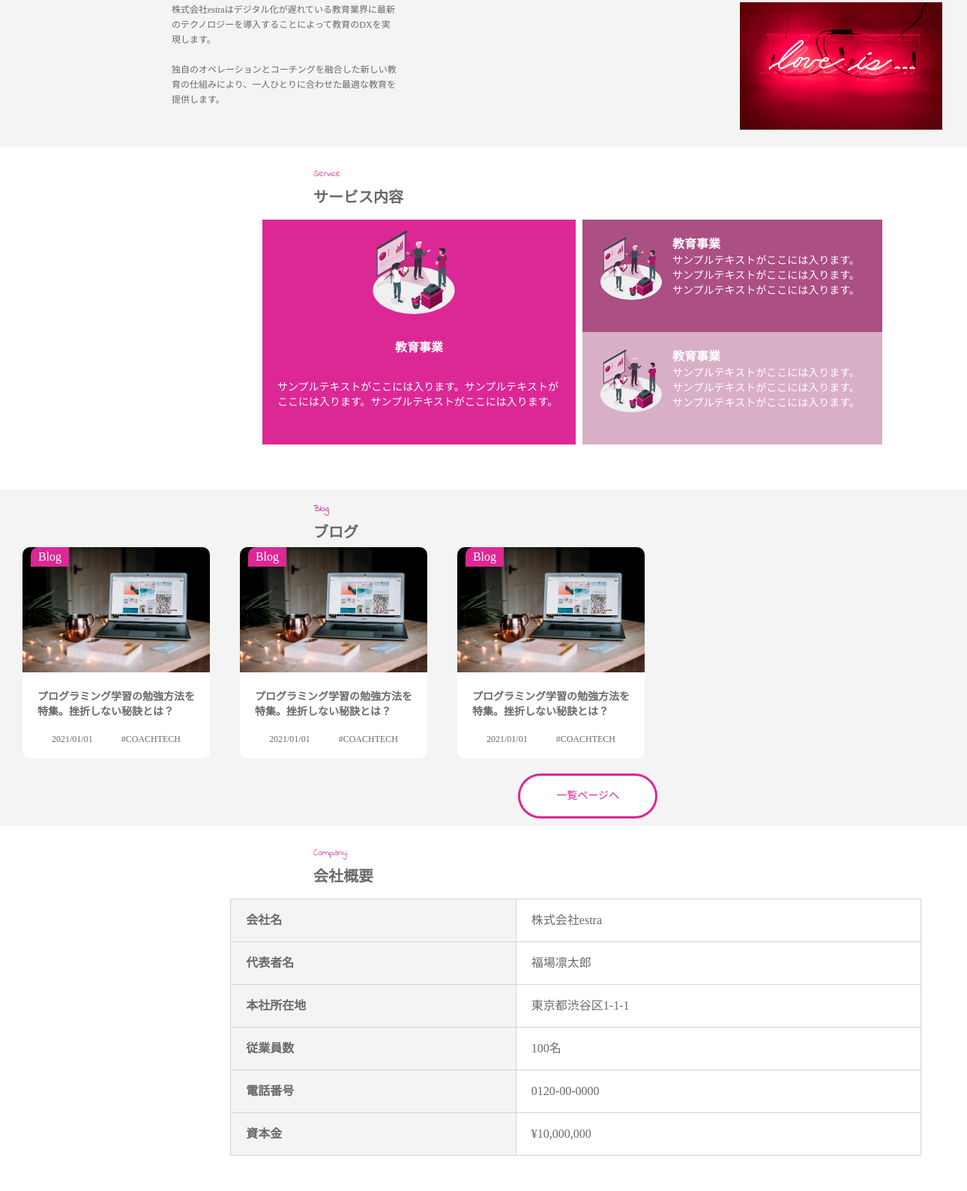
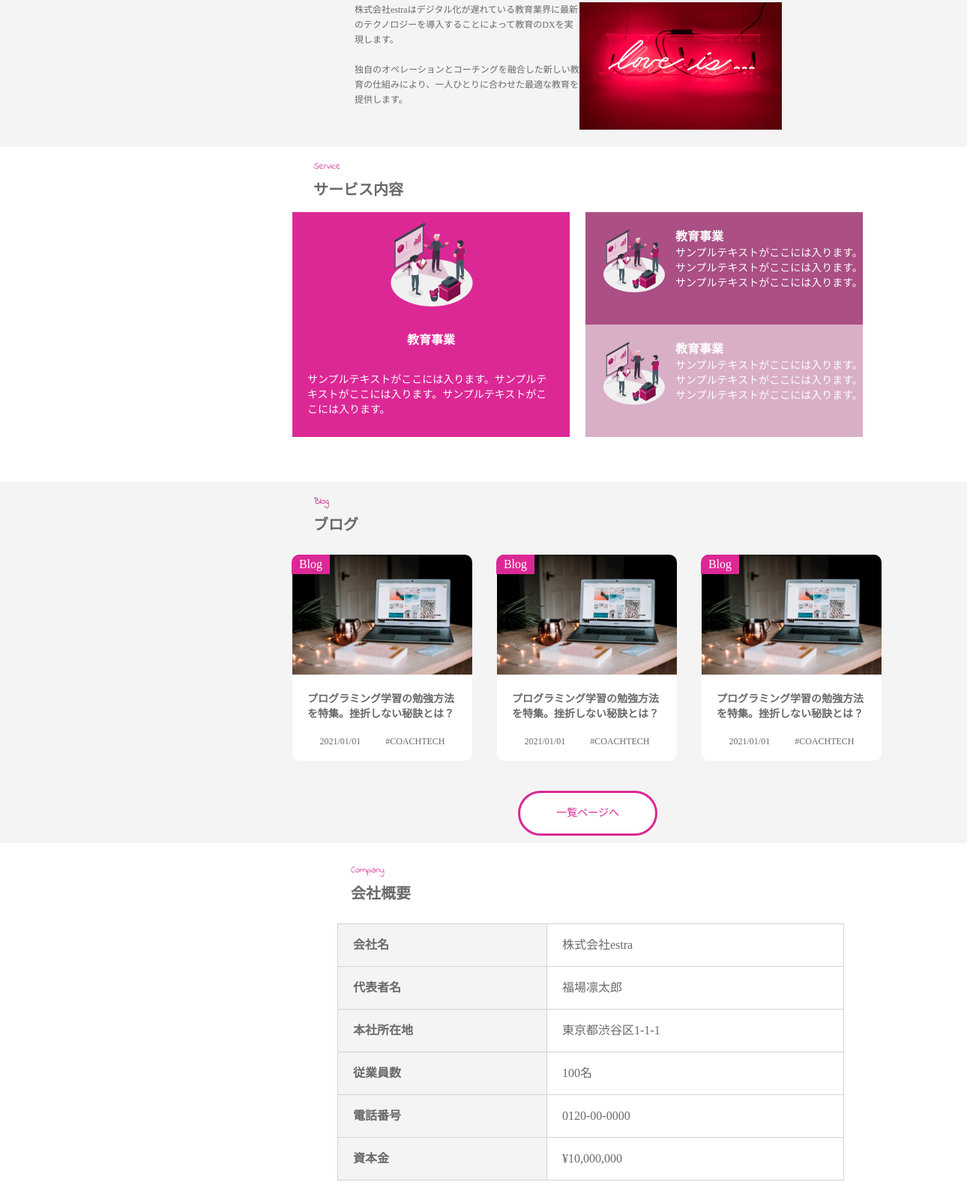
Before and after one commit to jnjwmk/20240218_harada_lp, a plain HTML site: page index.html in a window 1536 px wide. Shown: the part 1151-2740 px from the top of the page at 75% size, without its empty margins (0-1290 px from the left). Drawn offline with Linux system fonts and the light colour scheme; files whose address does not match are found by name.

Commit message:
任意のメッセージ

```diff
--- a/css/style.css
+++ b/css/style.css
@@ -69,8 +69,9 @@ h1{
     /* margin-bottom: 50px; */
     /* margin-top: 50px; */
     /* width: 100%; */
-    width:700px;
+    width:500px;
     margin: 0 auto;
+    margin-bottom: 30px;
 }
 .news__title--top{
     color: #C71585;
@@ -84,13 +85,15 @@ h1{
     font-size: 20px;
 }
 .news__list{
-    width: 50%;
+    /* width: 50%; */
+    width:600px;
     margin-left: 250px;
     display: inline-block;
     border-top: 2px solid #c9c6c6;
     border-bottom: 2px solid #c9c6c6;
     padding-top: 30px;
     margin-top: 30px;
+    margin: 0px auto;
 }
 .news__list-item{
     list-style: none;
@@ -119,7 +122,7 @@ h1{
 }
 .about__title{
     text-align: center;
-    width: 700px;
+    width: 600px;
     margin:0px auto;
 }
 .about__title--top{
@@ -138,7 +141,8 @@ h1{
 }
 .about__flex{
     display: flex;
-    justify-content: space-around;
+    justify-content: center;
+    margin-left:30px ;
 }
 
 .about__img{
@@ -171,6 +175,7 @@ h1{
     /* margin-top: 50px; */
     width:700px;
     margin: 0px auto;
+    margin-top: 20px;
 }
 .service__title--top{
     color: #C71585;
@@ -266,7 +271,7 @@ h1{
 }
 /*  ブログ*/
 .blog{
-    width: 100%;
+    /* width: 100%; */
     margin: 0 auto;
     background-color: #f4f4f4;
 }
@@ -274,7 +279,7 @@ h1{
     /* margin-left: 350px; */
     /* margin-bottom: 50px; */
     /* margin-top: 50px; */
-    width:700px;
+    width: 700px;
     margin:0px auto;
 }
 .blog__title--top{
@@ -293,21 +298,24 @@ h1{
 }
 .blog-item{
     display: flex;
-    margin-left: 5.5%;
-    margin-bottom: 10px;
+    /* flex-direction: row; */
+    justify-content: space-between;
+    /* margin-left: 5.5%; */
+    /* margin-bottom: 10px; */
     /* width: 100%; */
     margin: 0 auto;
+    padding:20px 120px;
 }
 .card{
-    width: 250px;
+    width: 240px;
     border-radius: 10px;
     margin-left: 40px;
     margin-bottom: 90px;
     background-color: #fff;
     position: relative;
     margin: 0 auto;
-    margin-left: 30px;
-    margin-right: 10px;
+    margin-left: 20px;
+    margin-right: -10px;
 }
 .img__blog{
     width:100%;
@@ -368,8 +376,9 @@ h1{
     /* margin-left: 280px; */
     /* margin-bottom: 50px; */
     /* margin-top: 50px; */
-    width:700px;
+    width:600px;
     margin:0px auto;
+    margin-top: 30px;
 }
 .company__ttl--top{
     color: #dc2895;
@@ -385,10 +394,12 @@ h1{
 
 }
 table{
-    width: 60%;
+    width: 70%;
     border-collapse: collapse;
     margin-left: 20%;
-    margin-bottom: 50px;
+    margin-bottom: 90px;
+    margin-top: 30px;
+    /* margin-left: 150px; */
 }
 table th, table td {
     border: 1px solid #D3D3D3;
@@ -494,107 +505,141 @@ small{
 }
 
 @media screen and (min-width: 1000px) and (max-width: 1500px){
+/* @media screen and (max-width :768px){ */
+
+
     .news__title{
-        margin-left: 400px;
+        /* margin-left: 400px; */
     }
     .news__list{
-        margin-left: 400px;
+        width:550px;
+        margin-left: 250px;
     }
     .about-text , .about-text2{
         margin-left: 310px;
+        margin-right: 150px;
     }
     .about__img{
         margin-right: 330px;
     }
     .service__content__item1{
-        margin-left: 100px;
+        margin-left: 150px;
         /* position: relative; */
         /* left: 288px; */
         /* width: 405px; */
         /* margin: 0 auto; */
     }
     .service__content__item2 , .service__content__item3{
-        left: -150px;
+        left: -60px;
         /* position: relative; */
         /* left: -135px; */
-        width: 400px;
+        width: 380px;
         margin: 0 auto;
     }
-    .blog-item{
-        margin-left: 350px;
-        margin-right: 300px;
-    }
+
     .card__cat--left{
-        right: 195px;
+        right: 185px;
     }
 }
-@media screen and (max-width:1000px){
-    .news__title {
-            /* margin-left: 250px; */
-        width: 500px;
-        margin: 0px auto
-        }
+@media  screen and (min-width:1100px) {
+    .news__list{
+        margin-left: 300px;
+    }
+    .service__content__item1{
+        margin-left: 190px;
+    }
+    .service__content__item2, .service__content__item3{
+        width:370px;
+        margin: 0px auto;
+        left:-90px;
+    }
+    .blog-item{
+        padding: 20px 170px;
+    }
+    table{
+        width:60%;
+        margin-left:250px;
+    }
 
-    .news__list {
+}
+@media screen and (min-width:1200px) {
+    .news__list{
+        margin-left: 350px;
+    }
+    .service__content__item1{
+        width: 370px;
         margin-left: 250px;
-        }
-    .about-text, .about-text2 {
-        margin-left: 30px;
-        }
-
-    .about__img {
-        margin-right: 50px;
-        }
-    .service__title{
-            /* margin-left: 110px; */
-        width:500px;
-        margin:0px auto;
-        margin-top: 30px;
     }
-    .service__content__item1 {
-            /* margin-left: -80px; */
-        }
-    .service__content__item2, .service__content__item3 {
-        margin-right: -48px;
-        }
-    .blog__title{
-            /* margin-left: 110px; */
-        width:500px;
-        margin:0px auto;
-        margin-top: 30px;
+    .service__content__item2,.service__content__item3{
+        left:-105px;
     }
-    .blog-item {
-        margin-left: -135px;
-        }
-    .card{
-        position: relative;
-        left: 200px;
+    .blog-item{
+        padding: 20px 220px;
     }
-    .card__cat--left {
-        right: 183px;
-        }
-    .company__ttl{
-        width:500px;
-        margin:0px auto;
-        margin-top:30px;
+    table{
+        width:55%;
+        margin-left: 290px;
     }
 }
-@media screen and (min-width:1500px) {
-    .service__title {
-        margin-top: 30px;
+@media screen and (min-width:1300px) {
+    .news__list{
+        margin-left:400px;
     }
     .service__content__item1{
-        margin-left: 350px;
+        width: 370px;
+        margin-left:290px ;
     }
-    .service__content__item2 , .service__content__item3{
-        left:-175px;
-        width:400px;
-        margin: 0 auto;
+    .service__content__item2,.service__content__item3{
+        width: 370px;
+        left:-135px;
     }
-    .company__ttl {
-        margin-top: 30px;
+    .blog-item{
+        padding: 20px 268px;
     }
-    .card__cat--left {
-    right: 188px;
+    table{
+        width:50%;
+        margin-left: 340px;
     }
 }
+@media  screen and (min-width:1400px) {
+    .news__list{
+        margin-left: 450px;
+    }
+    .service__content__item1{
+        width:370px;
+        margin-left: 350px;
+
+    }
+    .service__content__item2, .service__content__item3{
+        width:370px;
+        left: -155px;
+    }
+    .blog-item{
+        padding:20px 319px;
+    }
+    table{
+        width:48%;
+        margin-left: 390px;
+
+    }
+}
+@media  screen and (min-width:1500px) {
+    .news__list{
+        margin-left: 500px;
+    }
+    .service__content__item1{
+        width: 370px;
+        margin-left: 390px;
+    }
+    .service__content__item2,.service__content__item3{
+        width: 370px;
+        left: -186px;
+    }
+    .blog-item{
+        padding: 20px 370px;
+    }
+    table{
+        width: 44%;
+        margin-left: 450px;
+    }
+}
```
